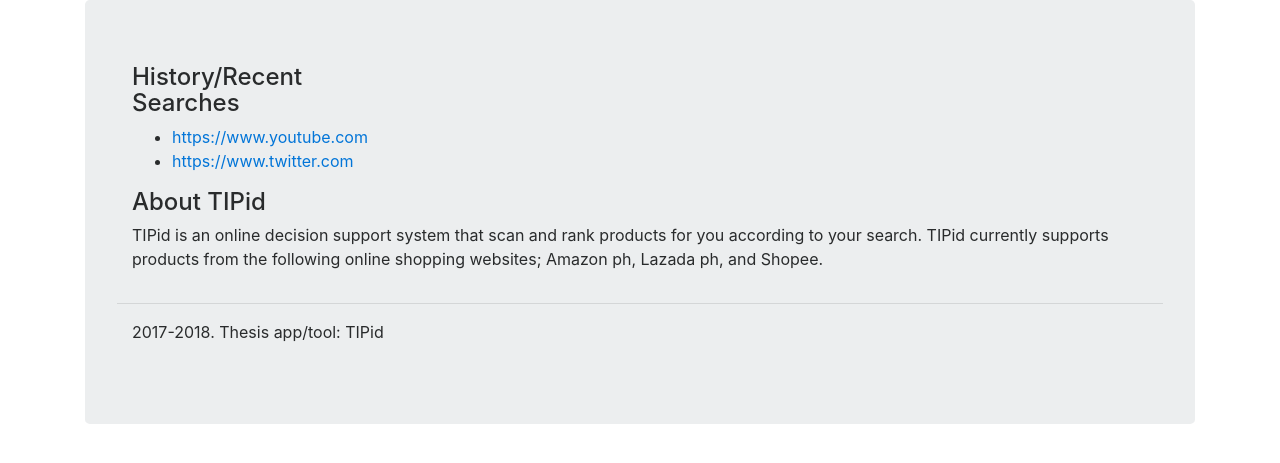
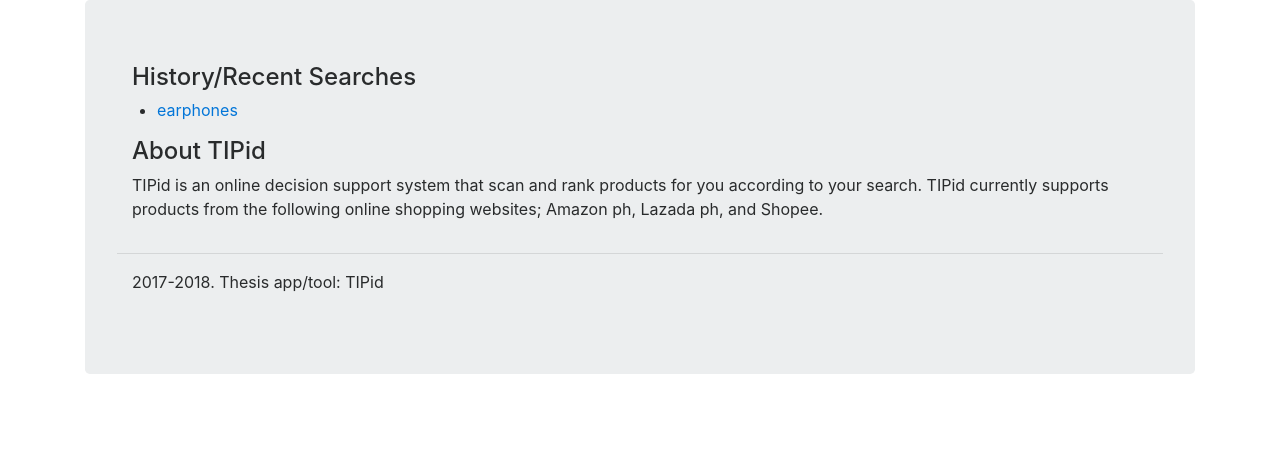
Before and after one commit to christianaveros/TIPid, a Django app: page / in a window 1280 px wide. Shown: the part 88-551 px from the top of the page. Run offline with Django 3.2, Linux system fonts and the light colour scheme; data comes from the database, SQL or seed files in the repository; parts of the project's set-up code (start-up, migrations or seed data) failed here and were passed over; some libraries are stand-ins or nearby versions.

Commit message:
ui, may progress na. Changed to DB based item sets in index. actual data in history page. dynamic index to history operation

```diff
--- a/TIPid/mainsite/templates/history.html
+++ b/TIPid/mainsite/templates/history.html
@@ -18,13 +18,13 @@
 				</tr>
 			</thead>
 			<tbody>
-				{% for item in history_items %}
+				{% for item in result_items %}
 				<tr>
 					<td>{{item.name}}</td>
-					<td><a href="{{item.website}}">{{item.website}}</a></td>
+					<td><a href="{{item.url}}">{{item.website}}</a></td>
 					<td><a href="{{item.url}}">{{item.url}}</a></td>
 					<td>{{item.price}}</td>
-					<td>{{item.rating}}</td>
+					<td>{{item.bayes_est}}</td>
 					<td>{{item.reviews}}</td>
 				</tr>
 				{% endfor %}
--- a/TIPid/mainsite/templates/index.html
+++ b/TIPid/mainsite/templates/index.html
@@ -4,18 +4,16 @@
 
 {% block historycontent %}
 <!-- history -->
-<div class="col-md-3">
+<div class="col-lg-12">
+	<h4 class="display-5">History/Recent Searches</h4>
 	<div class="row">
-		<div class="col-md-4">
-			<h4 class="display-5">History/Recent Searches</h3>
 			<ul>
 				{% for item in history_items %}
 				<li>
-					<a href="index/history/?search_term={{item.title}}">{{item.url}}</a>
+					<a href="index/history/?id={{item.id}}&search_term={{item.title}}">{{item.title}}</a>
 				</li>
 				{% endfor %}
 			</ul>
-		</div>
 	</div>
 </div>
 {% endblock %}
--- a/TIPid/mainsite/templates/partials/base.html
+++ b/TIPid/mainsite/templates/partials/base.html
@@ -38,15 +38,19 @@
 
 		<div class="container">
 			<div class="jumbotron">
+
 				<!-- history -->
 				{% block historycontent %}
 				{% endblock %}
+
+				<!-- content -->
 				<div class="col-lg-12">
-					<!-- content -->
 					{% block content %}
 					{% endblock %}
 				</div>
 				<hr>
+
+				<!-- footer -->
 				<div class="col-lg-12">
 					<blockquote>2017-2018. Thesis app/tool: TIPid</blockquote>
 				</div>
--- a/TIPid/mainsite/views.py
+++ b/TIPid/mainsite/views.py
@@ -1,19 +1,19 @@
-#from django.contrib.auth.forms import UserCreationForm
 from django.views.generic.edit import CreateView
 from django.views.generic import View
 from django.http import Http404, HttpResponse, JsonResponse
 from mainsite.tasks import *
 from django.shortcuts import render
+from mainsite.models import ScrapedProduct, Item
+import interleaving
 
 class IndexView(CreateView):
 	template_name = 'index.html'
-	#form_class = UserCreationForm
 
 	def get(self, request, *args, **kwargs):
-		#preset. run an DB query for history
-		#history_items = ScrapedProducts.objects.get(name=request.GET.get('search_term', None))
+		history_items = Item.objects.all().order_by('-create_at')
+
 		context = {
-			'history_items': [{'title':'youtube', 'website':'youtube.com', 'url':'https://www.youtube.com'}, {'title':'twitter', 'url':'https://www.twitter.com'}]
+			'history_items': history_items
 		}
 		return render(request, self.template_name, context)
 
@@ -50,10 +50,16 @@
 	def get_context_data(self, request):
 		context = {}
 		try:
-			# db query
+			#db query
+			item_id = request.GET.get('id', None)
+			search_term = request.GET.get('search_term', None)
+			price_ordered_items = ScrapedProduct.objects.filter(item=Item.objects.filter(id=item_id)).order_by('-price')
+			rating_ordered_items = ScrapedProduct.objects.filter(item=Item.objects.filter(id=item_id)).order_by('-rating')
+			method = interleaving.TeamDraft([price_ordered_items, rating_ordered_items])
+			ranked_ordered_items = method.interleave()
 			context = {
-				'search_term': request.GET.get('search_term', None),
-				'history_items': [{'name':'youtube', 'website':'youtube.com', 'url':'https://www.youtube.com'}, {'name':'twitter', 'url':'https://www.twitter.com'}]
+				'search_term': search_term,
+				'result_items': sorted(ranked_ordered_items, key=lambda Item: Item.bayes_est, reverse=True)
 			}
 		except:
 			raise Http404
```
